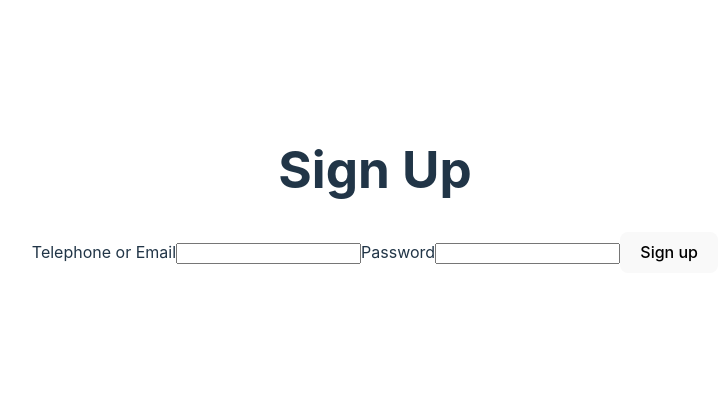
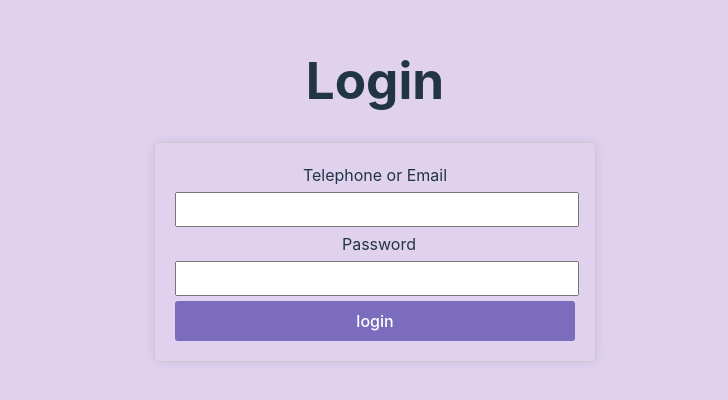
Before and after one commit to Gxamsrtt023/Alway_project, a React (Vite) app: page / in a window 1280 px wide. Shown: the part 210-610 px from the top of the page, without its empty margins (265-993 px from the left). Built offline with nearby package versions, Linux system fonts and the light colour scheme.

Commit message:
add login
สี ปรับนู้นนี่นั่น

```diff
--- /dev/null
+++ b/src/login.css
@@ -0,0 +1,51 @@
+
+body {
+    background-color: #E0D2EF; /* เพิ่มสีพื้นหลังทั้งหมดของแอป */
+}
+
+
+.container {
+    display: flex;
+    justify-content: center;
+    align-items: center;
+    height: 100vh;
+}
+
+.telephone {
+    width: 400px;
+    padding: 20px;
+    border: 1px solid #ccc;
+    border-radius: 5px;
+    box-shadow: 0 0 10px rgba(0, 0, 0, 0.1);
+    display: flex;
+    flex-direction: column;
+    align-items: center;
+    flex-grow: 1;
+}
+.form h2 {
+    text-align: center;
+}
+
+.login_password {
+    flex-grow: 1; /* ทำให้ทั้งสองกล่องขยายเท่ากัน */
+    width: calc(100% - 16px); /* ลบขนาดของ padding (8px * 2) จาก 100% */
+    padding: 8px;
+    margin: 5px 0;
+}
+
+.login_name {
+    flex-grow: 1; /* ทำให้ทั้งสองกล่องขยายเท่ากัน */
+    width: calc(100% - 16px); /* ลบขนาดของ padding (8px * 2) จาก 100% */
+    padding: 8px;
+    margin: 5px 0;
+}
+
+.login_button {
+    width: 100%;
+    background-color: #7C6CBD;
+    color: #fff;
+    border: none;
+    padding: 10px;
+    border-radius: 3px;
+    cursor: pointer;
+}
--- a/src/login.jsx
+++ b/src/login.jsx
@@ -1,42 +1,41 @@
-import React from 'react'
+import React from 'react';
+import './login.css';
 
 function Login() {
     return (
         <>
+            <h1 className='login_uptext'>  Login </h1>
 
-            <h1> Sign Up </h1>
-            {/* <form onSubmit={handleSubmit}> */}
+            {/* เพิ่มสี่เหลี่ยมผืนผ้าด้านบนของ .telephone */}
+            <div className="telephone">
+                <div className="rectangle"></div>
                 <form>
                     <label>
                         Telephone or Email
-                    <input
+                        <input className='login_name'
                             name='account'
                             type='text'
-                        // onChange={handleChange}
                             autoComplete='off'
-                        // value={ user.telephone }
-                        //placeholder="xxx-xxx-xxxx"
-                        //pattern="[0-9]{3}-[0-9]{3}-[0-9]{4}"
                             maxLength={10}
                             required
                         />
                     </label>
 
-                <label>
+                    <label className='login_password'>
                         Password
-                    <input
+                        <input className='login_name'
                             name='password'
                             type='password'
-                        // onChange={handleChange}
                             autoComplete='off'
-                        // value={ user.password }
                             required
                         />
                     </label>
 
-                <button> Sign up</button>
+                    <button className='login_button'> login </button>
                 </form>
+            </div>
         </>
     )
 }
+
 export default Login;
```
Lines whose indentation alone changed are shown as unchanged.
